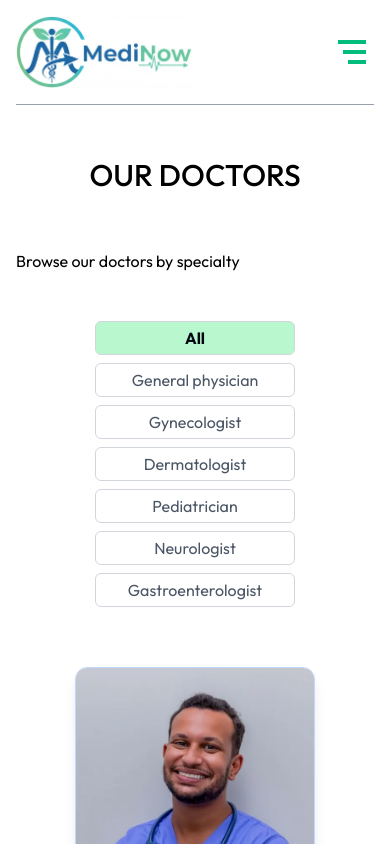
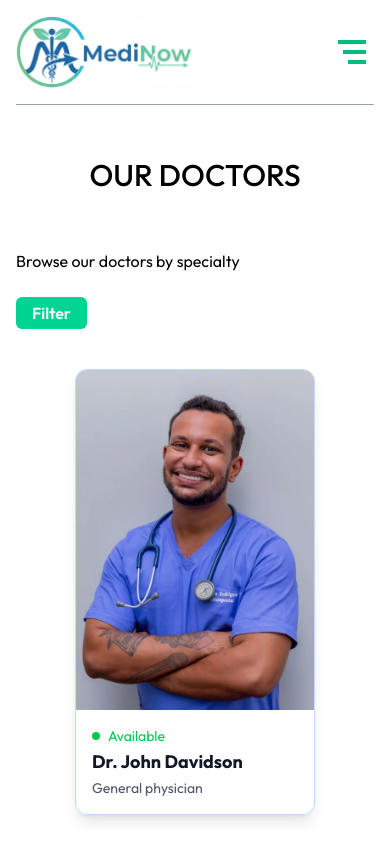
Before and after one commit to Alex-B012/Medinow-init, a React (Vite) app in the folder frontend/: page /doctors in a window 390 px wide. Shown: the top 844 px of the page. Built offline with nearby package versions, Linux system fonts and the light colour scheme.

Commit message:
final - completed

```diff
--- a/frontend/src/layouts/Navbar/MobileMenu.jsx
+++ b/frontend/src/layouts/Navbar/MobileMenu.jsx
@@ -13,7 +13,6 @@ const MobileMenu = ({
 
   return (
     <div className="mobile-menu fixed inset-0 bg-white opacity-90 z-40 flex flex-col items-center pt-[12vh]">
-      4:21:07
       <Logo />
       <div className="mobile-menu__container flex justify-center items-center gap-20 [@media(min-height:450px)]:flex-col [@media(min-height:450px)]:gap-10">
         <NavbarLinks data={links} mobile={true} setShowMenu={setShowMenu} />
--- a/frontend/src/layouts/Navbar/Navbar.jsx
+++ b/frontend/src/layouts/Navbar/Navbar.jsx
@@ -26,6 +26,20 @@ const Navbar = () => {
       document.body.style.overflow = "auto";
     };
   }, [showMenu]);
+
+  useEffect(() => {
+    const checkWidth = () => {
+      if (window.innerWidth > 768) {
+        setShowMenu(false);
+      }
+    };
+
+    const interval = setInterval(checkWidth, 4000);
+
+    checkWidth();
+
+    return () => clearInterval(interval);
+  }, []);
 
   return (
     <div className="navbar flex items-center justify-between text-sm py-4 mb-5 border-b border-b-gray-400">
--- a/frontend/src/pages/Doctors/Doctors.jsx
+++ b/frontend/src/pages/Doctors/Doctors.jsx
@@ -1,4 +1,4 @@
-import { useContext, useState } from "react";
+import { useContext, useEffect, useState } from "react";
 import { useParams } from "react-router-dom";
 import { AppContext } from "../../context/AppContext";
 import { specialties_data } from "../../data/data_specialties";
@@ -13,12 +13,28 @@ const Doctors = () => {
   const [selectedSpecialty, setSelectedSpecialty] = useState(
     formatSpecialty(specialty) || "All",
   );
+  const [showFilter, setShowFilter] = useState(false);
+
   const { doctors } = useContext(AppContext);
 
   const filteredDoctors =
     selectedSpecialty === "All"
       ? doctors
       : doctors.filter((doc) => doc.specialty === selectedSpecialty);
+
+  useEffect(() => {
+    const checkWidth = () => {
+      if (window.innerWidth > 768) {
+        setShowFilter(true);
+      }
+    };
+
+    const interval = setInterval(checkWidth, 900);
+
+    checkWidth();
+
+    return () => clearInterval(interval);
+  }, []);
 
   return (
     <div className="doctors flex flex-col gap-6 items-center w-full md:pb-10 lg:pb-25">
@@ -27,8 +43,18 @@ const Doctors = () => {
         Browse our doctors by specialty
       </p>
 
+      <div className="doctors__filter w-full flex justify-start">
+        <button
+          className="doctors__filter-btn px-4 py-1 bg-emerald-400 rounded-md text-white font-semibold cursor-pointer hover:bg-emerald-500 transition-colors duration-700 md:hidden"
+          onClick={() => setShowFilter((prev) => !prev)}
+        >
+          Filter
+        </button>
+      </div>
+
       <div className="doctors__content w-full flex flex-col items-start md:flex-row">
-        <div className="doctors__menu w-full pt-5 pb-10 flex flex-row flex-wrap justify-center md:w-52 md:mr-2 md:flex-col">
+        {showFilter && (
+          <div className="doctors__menu w-full pb-10 flex flex-row flex-wrap justify-center md:w-52 md:mr-2 md:flex-col">
             <DoctorsFilterBtn
               specialty="All"
               selectedSpecialty={selectedSpecialty}
@@ -44,6 +70,7 @@ const Doctors = () => {
               />
             ))}
           </div>
+        )}
 
         <div className="doctors__list w-full flex flex-wrap justify-center md:justify-start gap-4 lg:pl-10 xl:pl-18 2xl:pl-23">
           {filteredDoctors.map((doctor) => (
```
Lines whose indentation alone changed are shown as unchanged.
